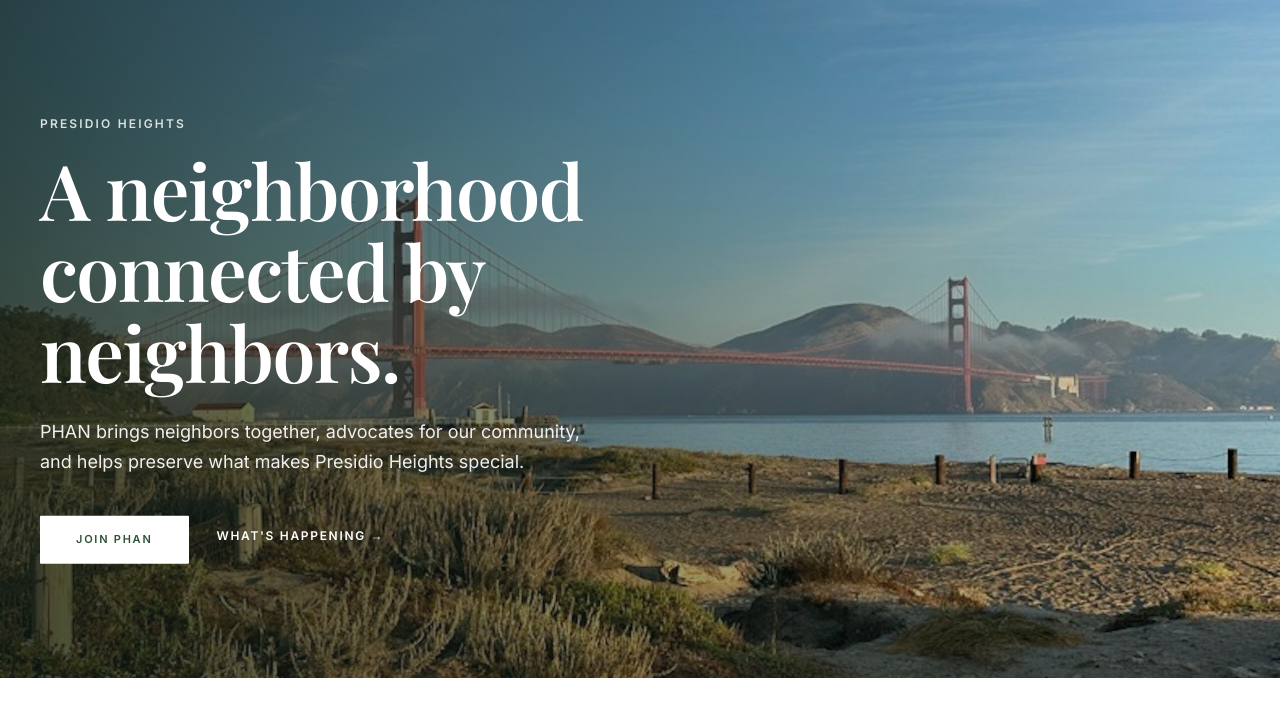
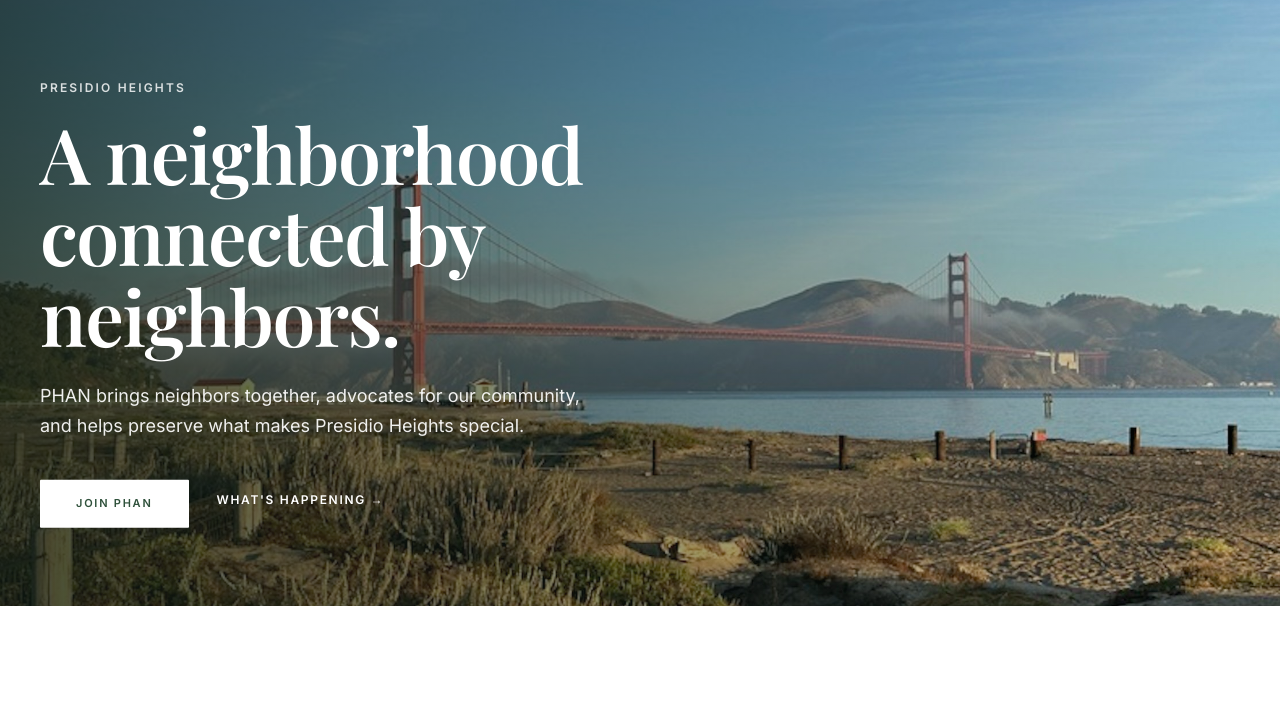
Before and after one commit to allan-leinwand/phansf-org, a plain HTML site: page index.html in a window 1280 px wide. Shown: the part 99-800 px from the top of the page. Drawn offline with nearby package versions, Linux system fonts and the light colour scheme.

Commit message:
Improve hero image sizing and cropping

```diff
--- a/homepage-redesign.css
+++ b/homepage-redesign.css
@@ -6,7 +6,8 @@
 nav { flex-wrap: nowrap; }
 .nav-dropdown > span { user-select: none; }
 .mobile-nav-toggle, .mobile-nav { display: none; }
-.phan-hero > img { object-position: center 48%; }
+.phan-hero { position: relative; min-height: min(76vh, 760px); height: min(76vh, 760px); overflow: hidden; }
+.phan-hero > img { display: block; width: 100%; height: 100%; object-fit: cover; object-position: center 45%; }
 .phan-hero-overlay { background: linear-gradient(90deg, rgba(16,28,20,.78) 0%, rgba(16,28,20,.43) 52%, rgba(16,28,20,.10) 100%); }
 .phan-neighborhood-grid { grid-template-columns: 1.15fr .85fr; grid-template-rows: 280px 280px; }
 .phan-neighborhood-grid img { object-position: center; }
```
